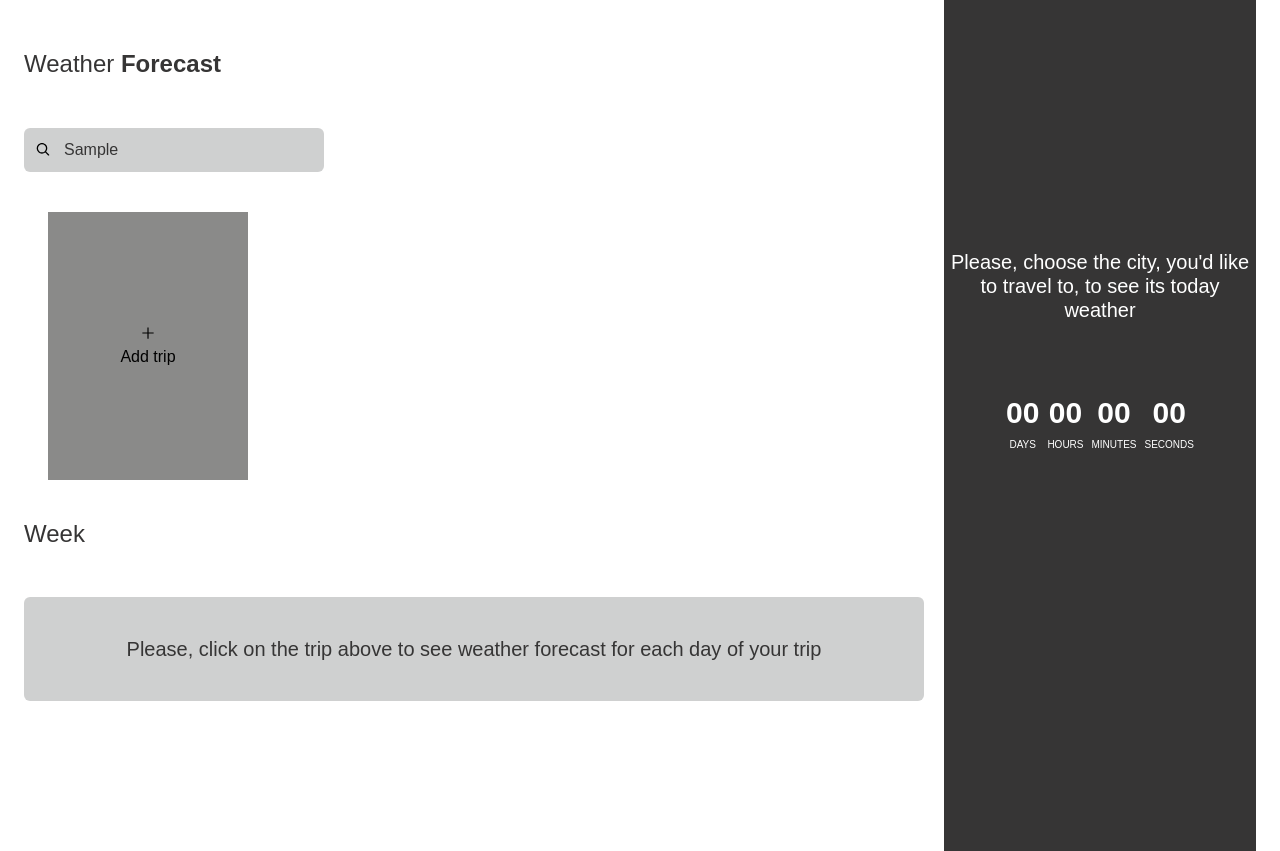
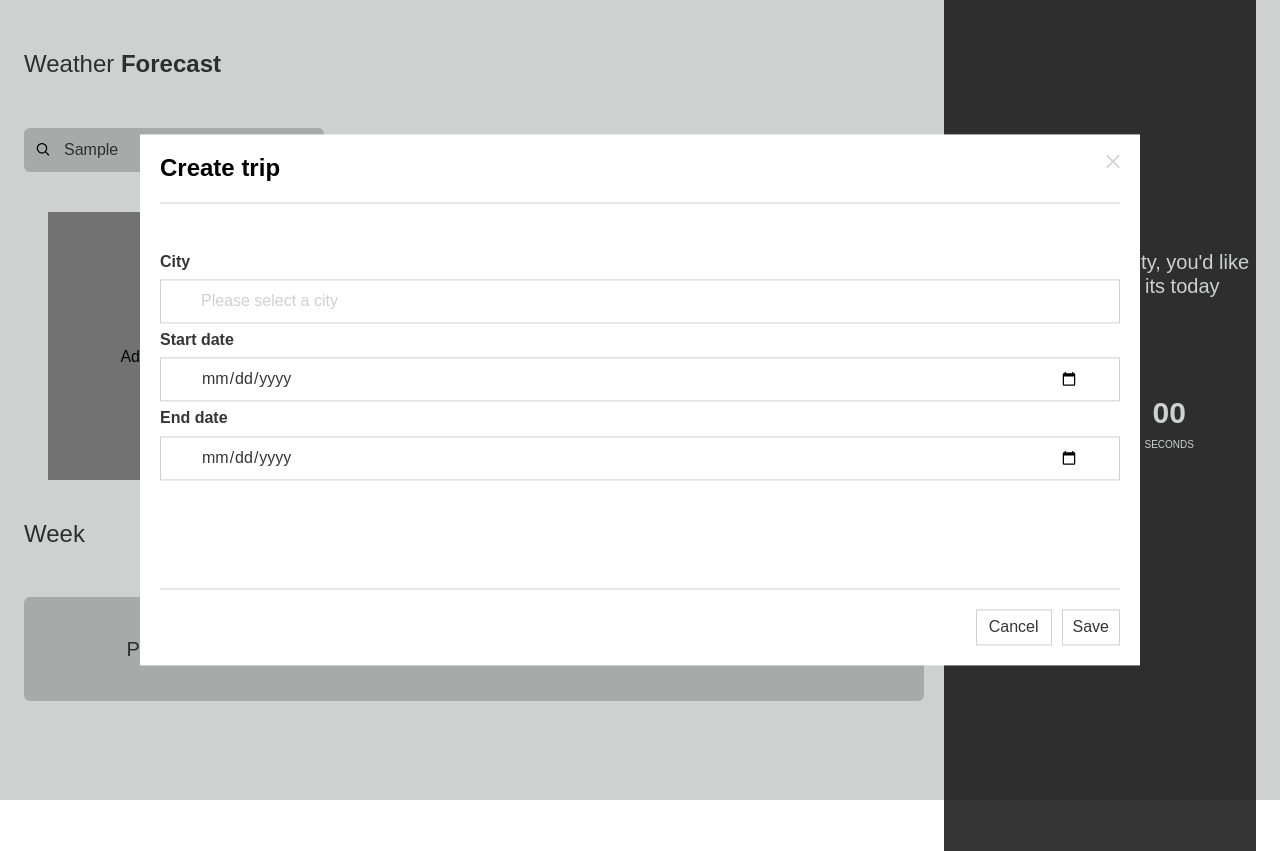
Before and after one commit to anetta999/test-trip-app, a React (Vite) app: page / in a window 1280 px wide. Both pictures are taken after typing "Sample" into the empty fields and a click on the button "Add trip". Built offline with nearby package versions, Linux system fonts and the light colour scheme.

Commit message:
created modal / added favicon

```diff
--- a/index.html
+++ b/index.html
@@ -2,7 +2,11 @@
 <html lang="en">
   <head>
     <meta charset="UTF-8" />
-    <!-- <link rel="icon" type="image/svg+xml" href="/vite.svg" /> -->
+    <link
+      rel="icon"
+      type="image/webp"
+      href="https://cdn.iconscout.com/icon/free/png-256/free-travel-plane-fly-flight-international-tour-1-4110.png?f=webp"
+    />
     <meta name="viewport" content="width=device-width, initial-scale=1.0" />
     <link rel="preconnect" href="https://fonts.googleapis.com" />
     <link rel="preconnect" href="https://fonts.gstatic.com" crossorigin />
@@ -14,6 +18,7 @@
   </head>
   <body>
     <div id="root"></div>
+    <div id="modal-root"></div>
     <script type="module" src="/src/main.jsx"></script>
   </body>
 </html>
--- a/package.json
+++ b/package.json
@@ -16,10 +16,13 @@
     "@emotion/styled": "^11.11.0",
     "axios": "^1.6.7",
     "date-fns": "^3.3.1",
+    "formik": "^2.4.5",
     "modern-normalize": "^2.0.0",
+    "nanoid": "^5.0.6",
     "react": "^18.2.0",
     "react-dom": "^18.2.0",
-    "react-icons": "^5.0.1"
+    "react-icons": "^5.0.1",
+    "yup": "^1.3.3"
   },
   "devDependencies": {
     "@types/react": "^18.2.55",
--- a/src/App.jsx
+++ b/src/App.jsx
@@ -1,7 +1,7 @@
+import { nanoid } from "nanoid";
 import { useEffect } from "react";
 import { useState } from "react";
 import { SearchBar } from "./components/SearchBar/SearchBar";
-import { Section } from "./components/Section/Section";
 import {
   BaseSection,
   MainContainer,
@@ -29,6 +29,10 @@ function App() {
     startDate: "",
     endDate: "",
   });
+
+  const addTrip = (newTrip) => {
+    setTrips((prevTrips) => [...prevTrips, { id: nanoid(), ...newTrip }]);
+  };
 
   const searchTripsByCity = (value) => {
     setFilter(value);
@@ -81,7 +85,11 @@ function App() {
               Weather <span>Forecast</span>
             </MainTitle>
             <SearchBar filter={filter} onSearch={searchTripsByCity} />
-            <TripList trips={filteredTrips} getParams={getParams} />
+            <TripList
+              trips={filteredTrips}
+              getParams={getParams}
+              addTrip={addTrip}
+            />
             <SecondaryTitle>Week</SecondaryTitle>
             {weeks.length > 0 ? (
               <WeekList days={weeks} />
--- a/src/components/CreateTripModal/CreateTripModal.jsx
+++ b/src/components/CreateTripModal/CreateTripModal.jsx
@@ -1,3 +1,143 @@
-export const CreateTripModal = () => {
-  return <div>CreateTripModal</div>;
+import { useEffect } from "react";
+import { createPortal } from "react-dom";
+import { AiOutlineClose } from "react-icons/ai";
+import {
+  Backdrop,
+  CancelBtn,
+  FormBtn,
+  FormOption,
+  Modal,
+  ModalHeader,
+  StyledErrorMsg,
+  StyledForm,
+} from "./CreateTripModal.styled";
+import { Field, Formik } from "formik";
+import { formatTripDate } from "../../utils/formatDate";
+import * as Yup from "yup";
+
+const cities = [
+  "New York",
+  "Barcelona",
+  "London",
+  "Paris",
+  "Singapur",
+  "Vienna",
+  "Prague",
+  "Rome",
+  "Stockholm",
+];
+
+const modalRoot = document.querySelector("#modal-root");
+
+const tripSchema = Yup.object().shape({
+  city: Yup.string().required("Required"),
+  startDate: Yup.string().required("Required"),
+  endDate: Yup.string().required("Required"),
+});
+
+export const CreateTripModal = ({ isModalOpen, onClose, addTrip }) => {
+  useEffect(() => {
+    const handleModalCloseByEsc = (evt) => {
+      if (evt.code === "Escape") {
+        onClose();
+      }
+    };
+    window.addEventListener("keydown", handleModalCloseByEsc);
+
+    if (isModalOpen || modalRoot.children.length) {
+      document.body.style.overflow = "hidden";
+    }
+
+    return () => {
+      document.body.style.overflow = "auto";
+      window.removeEventListener("keydown", handleModalCloseByEsc);
+    };
+  }, [onClose, isModalOpen]);
+
+  const handleModalCloseByClickOnBackdrop = (evt) => {
+    if (evt.target === evt.currentTarget) {
+      onClose();
+    }
+  };
+  return createPortal(
+    <>
+      <Backdrop onClick={handleModalCloseByClickOnBackdrop}>
+        <Modal>
+          <ModalHeader>
+            <h2>Create trip</h2>
+            <button type="button" onClick={onClose}>
+              <AiOutlineClose />
+            </button>
+          </ModalHeader>
+          <Formik
+            initialValues={{
+              city: "",
+              startDate: "",
+              endDate: "",
+            }}
+            validationSchema={tripSchema}
+            onSubmit={(values, actions) => {
+              addTrip({
+                ...values,
+                startDate: formatTripDate(values.startDate),
+                endDate: formatTripDate(values.endDate),
+              });
+              actions.resetForm();
+              onClose();
+            }}
+          >
+            <StyledForm>
+              <label>
+                City
+                <Field
+                  name="city"
+                  list="cities"
+                  type="text"
+                  placeholder="Please select a city"
+                />
+                <StyledErrorMsg name="city" component="p" />
+                <datalist id="cities">
+                  <FormOption value="" />
+                  {cities.map((city) => (
+                    <option key={city} value={city}>
+                      {city}
+                    </option>
+                  ))}
+                </datalist>
+              </label>
+              <label>
+                Start date
+                <Field
+                  type="date"
+                  name="startDate"
+                  placeholder="Please select a date"
+                />
+                <StyledErrorMsg name="startDate" component="p" />
+              </label>
+              <label>
+                End date
+                <Field
+                  type="date"
+                  name="endDate"
+                  placeholder="Please select a date"
+                />
+                <StyledErrorMsg name="endDate" component="p" />
+              </label>
+              <ul>
+                <li>
+                  <CancelBtn type="button" onClick={onClose}>
+                    Cancel
+                  </CancelBtn>
+                </li>
+                <li>
+                  <FormBtn type="submit">Save</FormBtn>
+                </li>
+              </ul>
+            </StyledForm>
+          </Formik>
+        </Modal>
+      </Backdrop>
+    </>,
+    modalRoot
+  );
 };
--- /dev/null
+++ b/src/components/CreateTripModal/CreateTripModal.styled.jsx
@@ -0,0 +1,140 @@
+import styled from "@emotion/styled";
+import { Form, ErrorMessage } from "formik";
+
+export const Backdrop = styled.div`
+  position: fixed;
+  top: 0;
+  left: 0;
+  width: 100vw;
+  height: 100vh;
+  display: flex;
+  justify-content: center;
+  align-items: center;
+  background-color: ${({ theme }) => theme.colors.lightGrey};
+  z-index: 1200;
+`;
+
+export const Modal = styled.div`
+  position: absolute;
+  top: 50%;
+  left: 50%;
+  max-width: 1000px;
+  width: 100%;
+  max-height: 90vh;
+  overflow: auto;
+  transform: translate(-50%, -50%);
+  padding: 20px;
+  background-color: ${({ theme }) => theme.colors.white};
+`;
+
+export const ModalHeader = styled.div`
+  display: flex;
+  justify-content: space-between;
+  padding-bottom: 20px;
+  margin-bottom: 50px;
+  border-bottom: 1px solid ${({ theme }) => theme.colors.lightGrey};
+
+  button {
+    position: absolute;
+    top: 12px;
+    right: 12px;
+    width: 30px;
+    height: 30px;
+    display: flex;
+    align-items: center;
+    justify-content: center;
+    background-color: transparent;
+
+    svg {
+      width: 20px;
+      height: 20px;
+      fill: ${({ theme }) => theme.colors.lightGrey};
+    }
+
+    &:is(:hover, :focus) svg {
+      fill: ${({ theme }) => theme.colors.accent};
+    }
+  }
+`;
+
+export const StyledForm = styled(Form)`
+  display: flex;
+  flex-direction: column;
+  gap: 8px;
+
+  label {
+    display: flex;
+    flex-direction: column;
+    gap: 8px;
+    color: ${({ theme }) => theme.colors.black};
+    font-weight: 600;
+  }
+
+  input {
+    height: 44px;
+    padding-top: 12px;
+    padding-bottom: 12px;
+    padding-left: 40px;
+    padding-right: 40px;
+    border: 1px solid ${({ theme }) => theme.colors.lightGrey};
+    color: ${({ theme }) => theme.colors.black};
+    font-size: 16px;
+    line-height: 1.25;
+    outline: transparent;
+
+    &:focus {
+      border-color: ${({ theme }) => theme.colors.accent};
+    }
+
+    &::placeholder {
+      color: ${({ theme }) => theme.colors.lightGrey};
+    }
+  }
+
+  ul {
+    margin-top: 100px;
+    padding-top: 20px;
+    display: flex;
+    justify-content: flex-end;
+    align-items: center;
+    gap: 10px;
+    border-top: 1px solid ${({ theme }) => theme.colors.lightGrey};
+  }
+`;
+
+export const FormOption = styled.option`
+  display: inline-flex;
+  width: 600px;
+  height: 272px;
+  font-size: 18px;
+  padding: 14px 8px 14px 18px;
+  justify-content: flex-end;
+  align-items: flex-start;
+  flex-shrink: 0;
+  border: 1px solid ${({ theme }) => theme.colors.black};
+
+  box-shadow: 0px 4px 36px 0px rgba(0, 0, 0, 0.02);
+`;
+
+export const FormBtn = styled.button`
+  background-color: transparent;
+  border: 1px solid ${({ theme }) => theme.colors.lightGrey};
+  padding: 8px 10px;
+  color: ${({ theme }) => theme.colors.black};
+  font-weight: 500;
+  transition: color, background-color ${({ theme }) => theme.transition.main};
+
+  &:is(:hover, :focus) {
+    color: ${({ theme }) => theme.colors.white};
+    background-color: ${({ theme }) => theme.colors.accent};
+  }
+`;
+
+export const CancelBtn = styled(FormBtn)`
+  padding: 8px 12px;
+`;
+
+export const StyledErrorMsg = styled(ErrorMessage)`
+  font-size: 12px;
+  color: red;
+`;
--- a/src/components/TripItem/TripItem.jsx
+++ b/src/components/TripItem/TripItem.jsx
@@ -1,10 +1,11 @@
+import { getCityImage } from "../../utils/generateCityImages";
 import { CityImg, CityWrap } from "./TripItem.styled";
 
 export const TripItem = ({ trip }) => {
-  const { img, city, startDate, endDate } = trip;
+  const { city, startDate, endDate } = trip;
   return (
     <>
-      <CityImg src={img} alt={city} />
+      <CityImg src={getCityImage(city)} alt={city} />
       <CityWrap>
         <h3>{city}</h3>
         <p>{`${startDate}-${endDate}`}</p>
--- a/src/components/TripList/TripList.jsx
+++ b/src/components/TripList/TripList.jsx
@@ -2,8 +2,15 @@ import { formatDate } from "../../utils/formatDate";
 import { TripItem } from "../TripItem/TripItem";
 import { AddBtn, CityList, TripWrap } from "./TripList.styled";
 import { AiOutlinePlus } from "react-icons/ai";
+import { CreateTripModal } from "../CreateTripModal/CreateTripModal";
+import { useState } from "react";
 
-export const TripList = ({ trips, getParams }) => {
+export const TripList = ({ trips, getParams, addTrip }) => {
+  const [isModalOpen, setIsModalOpen] = useState(false);
+
+  const toggleModal = () => {
+    setIsModalOpen((prevIsModalOpen) => !prevIsModalOpen);
+  };
   return (
     <>
       <TripWrap>
@@ -25,11 +32,18 @@ export const TripList = ({ trips, getParams }) => {
             );
           })}
         </CityList>
-        <AddBtn type="button">
+        <AddBtn type="button" onClick={toggleModal}>
           <AiOutlinePlus />
           Add trip
         </AddBtn>
       </TripWrap>
+      {isModalOpen && (
+        <CreateTripModal
+          isModalOpen={isModalOpen}
+          onClose={toggleModal}
+          addTrip={addTrip}
+        />
+      )}
     </>
   );
 };
--- /dev/null
+++ b/src/utils/generateCityImages.js
@@ -0,0 +1,29 @@
+export const getCityImage = (city) => {
+  switch (city) {
+    case "Tokyo":
+      return "https://upload.wikimedia.org/wikipedia/commons/thumb/4/4c/Shiba-koen%2C_aerial_view_on_Tokyo_Tower_at_dusk_%28Unsplash%29.jpg/428px-Shiba-koen%2C_aerial_view_on_Tokyo_Tower_at_dusk_%28Unsplash%29.jpg";
+    case "Berlin":
+      return "https://upload.wikimedia.org/wikipedia/commons/thumb/a/a6/Brandenburger_Tor_abends.jpg/1200px-Brandenburger_Tor_abends.jpg";
+    case "New York":
+      return "https://images.ctfassets.net/rc3dlxapnu6k/3kr7ZE7ubwwcMgMRErjDiu/eb06376778695aa1c8c22e7bbbeff667/USA__New_York.jpg?w=2121&h=1193&fl=progressive&q=50&fm=jpg";
+    case "Barcelona":
+      return "https://static.independent.co.uk/2023/03/10/14/iStock-1320014700.jpg";
+    case "London":
+      return "https://upload.wikimedia.org/wikipedia/commons/thumb/e/e4/Palace_of_Westminster_from_the_dome_on_Methodist_Central_Hall_%28cropped%29.jpg/900px-Palace_of_Westminster_from_the_dome_on_Methodist_Central_Hall_%28cropped%29.jpg";
+    case "Paris":
+      return "https://images.adsttc.com/media/images/5d44/14fa/284d/d1fd/3a00/003d/large_jpg/eiffel-tower-in-paris-151-medium.jpg?1564742900";
+    case "Singapur":
+      return "https://feerie.com.ua/sites/default/files/styles/for_blog/public/2019-03/singapore-uber.jpg?itok=hM8BBnOw";
+    case "Vienna":
+      return "https://www.worldatlas.com/r/w1200/upload/33/28/b8/shutterstock-1046467867.jpg";
+    case "Prague":
+      return "https://a.cdn-hotels.com/gdcs/production76/d1135/21203dce-feeb-40f3-8c93-fc1a98f7549a.jpg";
+    case "Rome":
+      return "https://www.mappr.co/wp-content/uploads/2021/01/image-969.jpeg";
+    case "Stockholm":
+      return "https://www.cunard.com/content/dam/cunard/inventory-assets/ports/STO/STO.jpg";
+
+    default:
+      return null;
+  }
+};
```
Also changed, not shown: 1 other file (tests, documents, lock files or other folders).
